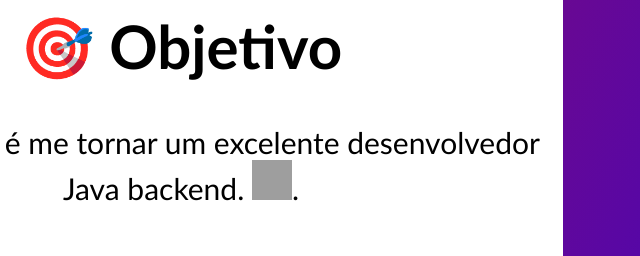
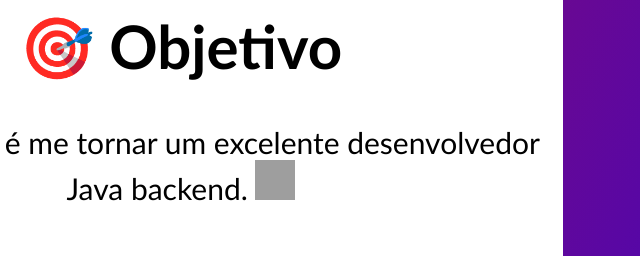
Before and after one commit to pinhobrunodev/pinhobrunodev.github.io, a plain HTML site: page index.html in a window 1280 px wide. Shown: the part 800-1056 px from the top of the page, 459-1099 px from the left. Drawn offline with Linux system fonts and the light colour scheme; grey boxes are pictures that could not be loaded.

Commit message:
Update index.html

```diff
--- a/index.html
+++ b/index.html
@@ -21,7 +21,7 @@
 
 
 <h1> 🎯 Objetivo</h1>
-<p>Meu objetivo é me tornar um excelente desenvolvedor Java backend. <img src="https://raw.githubusercontent.com/devicons/devicon/master/icons/java/java-original.svg" alt="java" width="40" height="40">. </p>
+<p>Meu objetivo é me tornar um excelente desenvolvedor Java backend. <img src="https://raw.githubusercontent.com/devicons/devicon/master/icons/java/java-original.svg" alt="java" width="40" height="40"> </p>
 
 <br>
 
```
